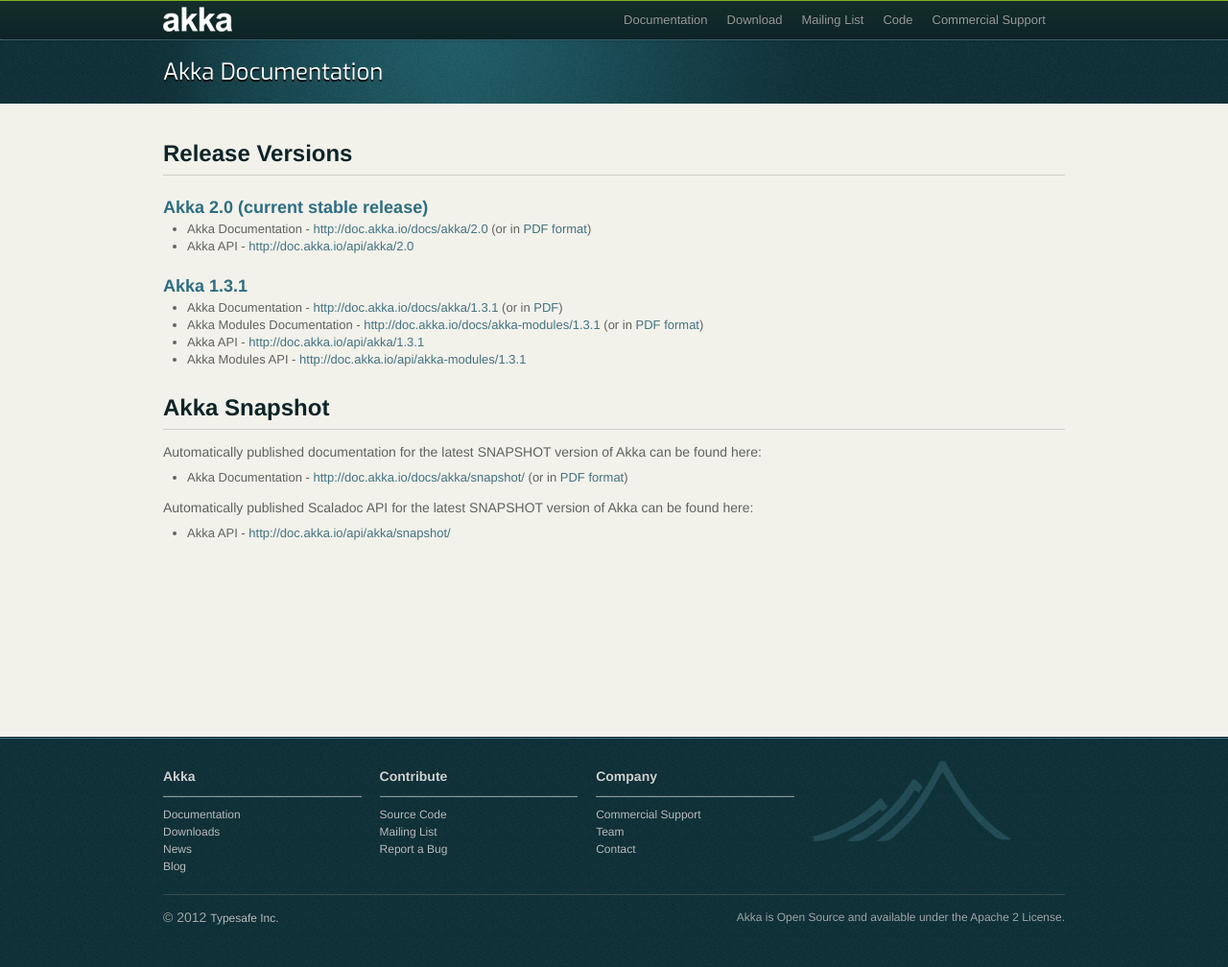
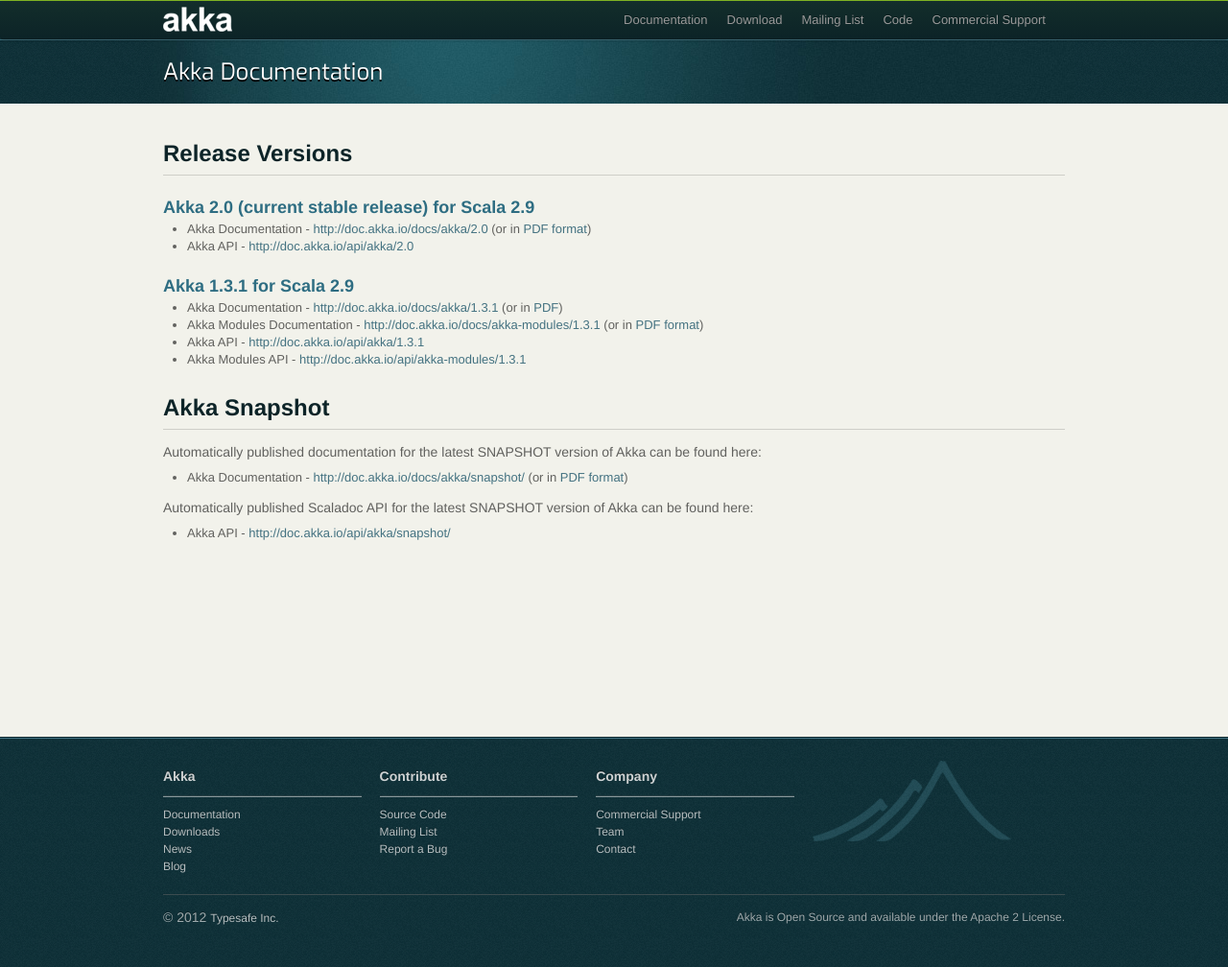
Before and after one commit to raboof/akka.github.com, a Jekyll site: the page built from docs/index.md, in a window 1280 px wide. Shown: the whole page at 96% size. Built offline with Jekyll 4.4.1, drawn with Linux system fonts in a browser that asks for light colours.

Commit message:
Added info about which version of Scala is used by Akka

```diff
--- a/docs/index.md
+++ b/docs/index.md
@@ -5,13 +5,13 @@
 
 ## Release Versions
 
-### Akka 2.0 (current stable release)
+### Akka 2.0 (current stable release) for Scala 2.9
 
 * Akka Documentation - [http://doc.akka.io/docs/akka/2.0](http://doc.akka.io/docs/akka/2.0) (or in [PDF format](http://doc.akka.io/docs/akka/2.0/Akka.pdf))
 * Akka API - [http://doc.akka.io/api/akka/2.0](http://doc.akka.io/api/akka/2.0)
 
 
-### Akka 1.3.1
+### Akka 1.3.1 for Scala 2.9
 
 * Akka Documentation - [http://doc.akka.io/docs/akka/1.3.1](http://doc.akka.io/docs/akka/1.3.1) (or in [PDF](http://doc.akka.io/docs/akka/1.3.1/Akka.pdf))
 * Akka Modules Documentation - [http://doc.akka.io/docs/akka-modules/1.3.1](http://doc.akka.io/docs/akka-modules/1.3.1) (or in [PDF format](http://doc.akka.io/docs/akka-modules/1.3.1/AkkaModules.pdf))
```
